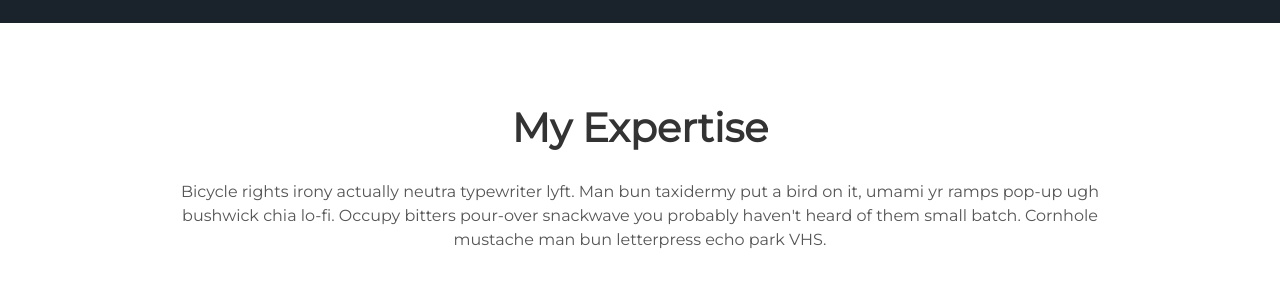
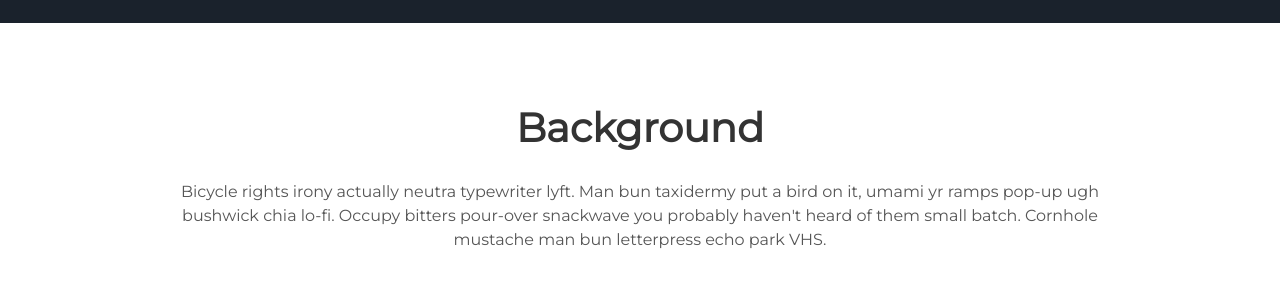
Before and after one commit to kgola/blog, a Jekyll site: the page built from index.html, in a window 1280 px wide and 900 px high, scrolled down 720 px. Shown: the part 157-457 px from the top of the window. Built offline with Jekyll 4.4.1, drawn with Linux system fonts in a browser that asks for light colours.

Commit message:
‘name’

```diff
--- a/_includes/about.html
+++ b/_includes/about.html
@@ -1,5 +1,5 @@
  <div class="user-details">
-  <h1> My Expertise </h1>
+  <h1> Background </h1>
   <p> {{site.user_description}} </p>
 </div>
   <div class="user">
```
